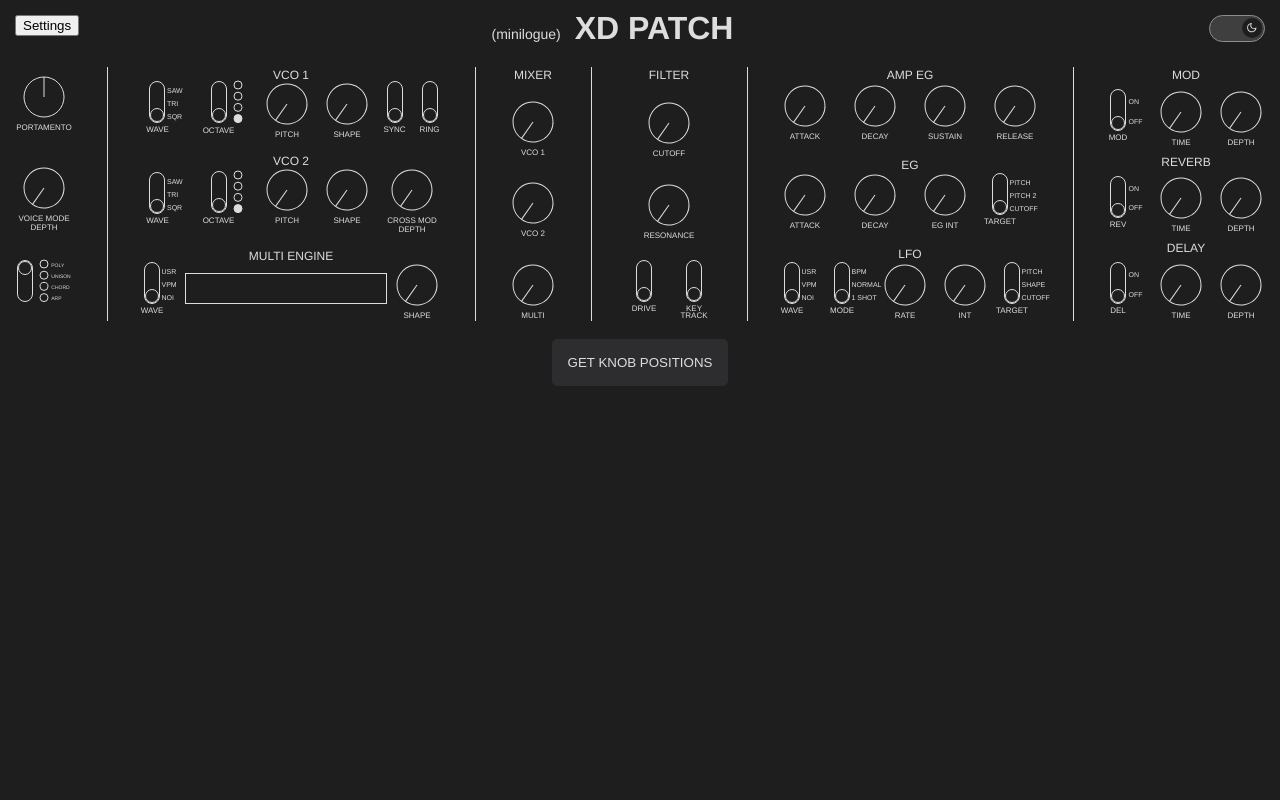
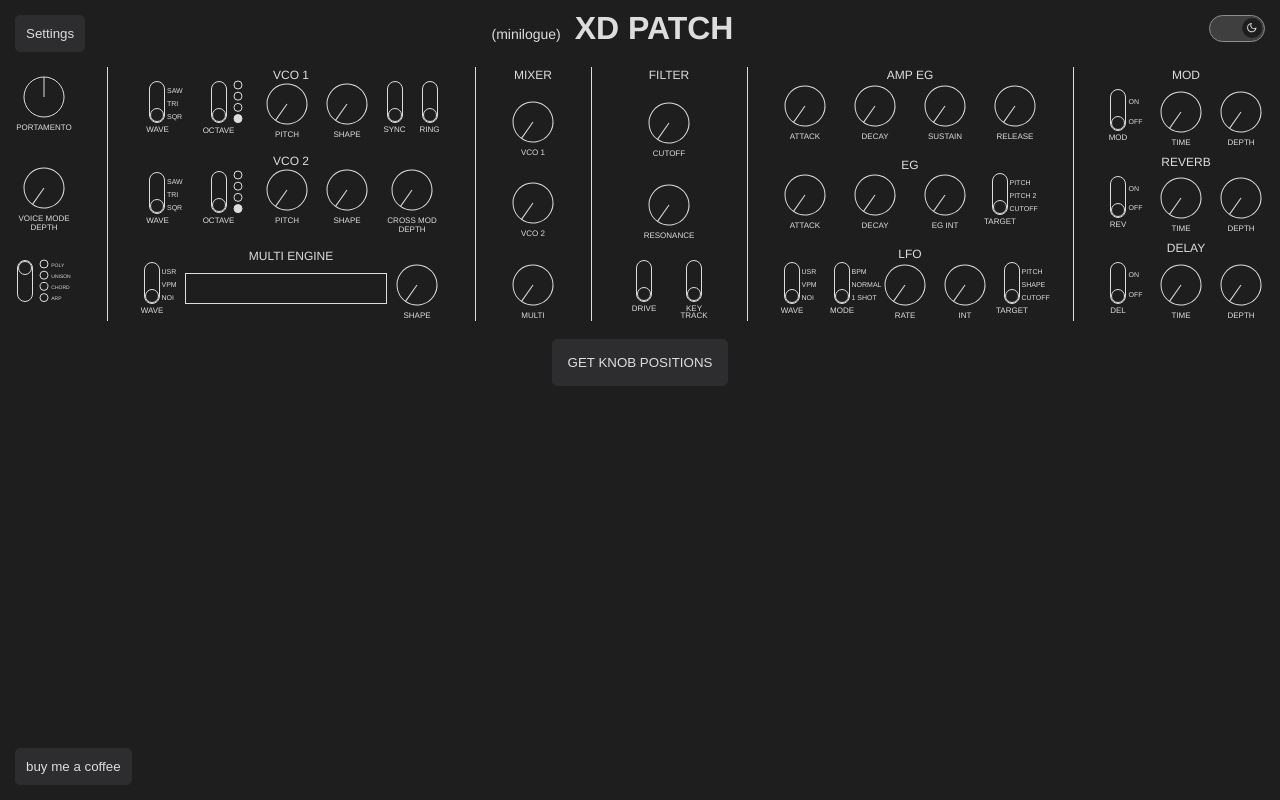
Before and after one commit to willconnell/xd-patch, a Vue app: page / in a window 1280 px wide. Built offline with nearby package versions, Linux system fonts and the light colour scheme.

Commit message:
added large prop to btn component

```diff
--- a/src/App.vue
+++ b/src/App.vue
@@ -1,12 +1,11 @@
 <template>
   <ThemeSwitch />
-  <button
-    class="customBtn"
+  <Btn
     style="position: absolute; top: 15px; left: 15px"
-    @click="showModal = true"
+    @click="() => (showModal = true)"
   >
     Settings
-  </button>
+  </Btn>
   <Modal :show="showModal" :toggle="toggleModal" />
   <div style="margin-top: -50px; margin-bottom: 20px; margin-left: -55px">
     <span style="font-size: 14px; margin-bottom: 37px"> (minilogue) </span>
@@ -15,12 +14,16 @@
     >
   </div>
   <MinilogueXD />
+  <Btn style="position: absolute; bottom: 15px; left: 15px">
+    buy me a coffee
+  </Btn>
 </template>
 
 <script>
 import MinilogueXD from "./components/Synth/MinilogueXD.vue";
 import ThemeSwitch from "./components/Interface/ThemeSwitch.vue";
 import Modal from "./components/Interface/Modal.vue";
+import Btn from "./components/Interface/Btn.vue";
 
 export default {
   name: "App",
@@ -28,6 +31,7 @@
     MinilogueXD,
     ThemeSwitch,
     Modal,
+    Btn,
   },
   data() {
     return {
--- a/src/components/Interface/Btn.vue
+++ b/src/components/Interface/Btn.vue
@@ -1,8 +1,24 @@
 <template>
-  <button class="customBtn">
+  <button class="customBtn" :style="paddingSize">
     <slot></slot>
   </button>
 </template>
+
+<script>
+export default {
+  props: {
+    large: {
+      type: Boolean,
+      default: false,
+    },
+  },
+  computed: {
+    paddingSize() {
+      return this.large ? { padding: "15px" } : { padding: "10px" };
+    },
+  },
+};
+</script>
 
 <style scoped>
 .customBtn {
@@ -11,7 +27,6 @@
   margin: auto;
   background-color: var(--background-color-secondary);
   color: var(--text-primary-color);
-  padding: 15px;
   border-radius: 5px;
   border: 1px solid var(--background-color-secondary);
 }
--- a/src/components/Synth/MinilogueXD.vue
+++ b/src/components/Synth/MinilogueXD.vue
@@ -1,10 +1,5 @@
 <template>
   <div class="mainInterface">
-    <!-- <div class="master section">
-      <Knob label="master" />
-      <Knob label="tempo" />
-    </div>
-    <div class="divider"></div> -->
     <div class="voice section">
       <Knob label="portamento" :value="(prog?.portamento / 127) * 1023" />
       <Knob label="voice mode depth" :value="prog?.voiceModeDepth" />
@@ -174,7 +169,7 @@
     </div>
   </div>
   <br />
-  <btn @click="requestDataDump">GET KNOB POSITIONS</btn>
+  <btn @click="requestDataDump" :large="true">GET KNOB POSITIONS</btn>
 
   <!-- <div
     style="display: flex; direction: column; position: absolute; bottom: 30px"
```
